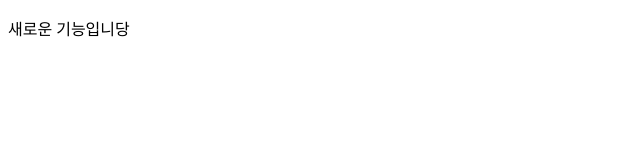
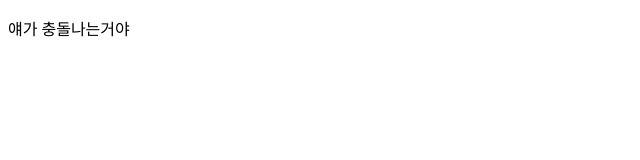
Before and after one commit to Yooniverse42/GitInitTest, a plain HTML site: page index.html in a window 1280 px wide. Shown: the full height of the page, 0-640 px from the left. Drawn offline with Linux system fonts and the light colour scheme.

Commit message:
충돌시작해보자고

```diff
--- a/index.html
+++ b/index.html
@@ -3,9 +3,9 @@
 <head>
   <meta charset="UTF-8">
   <meta name="viewport" content="width=device-width, initial-scale=1.0">
-  <title>메인은 그대로 진행</title>
+  <title>아까 잘못 눌렀어 얘가 새로운 기능 돌입</title>
 </head>
 <body>
-  <p>새로운 기능입니당</p>
+  <p>얘가 충돌나는거야</p>
 </body>
 </html>
```
